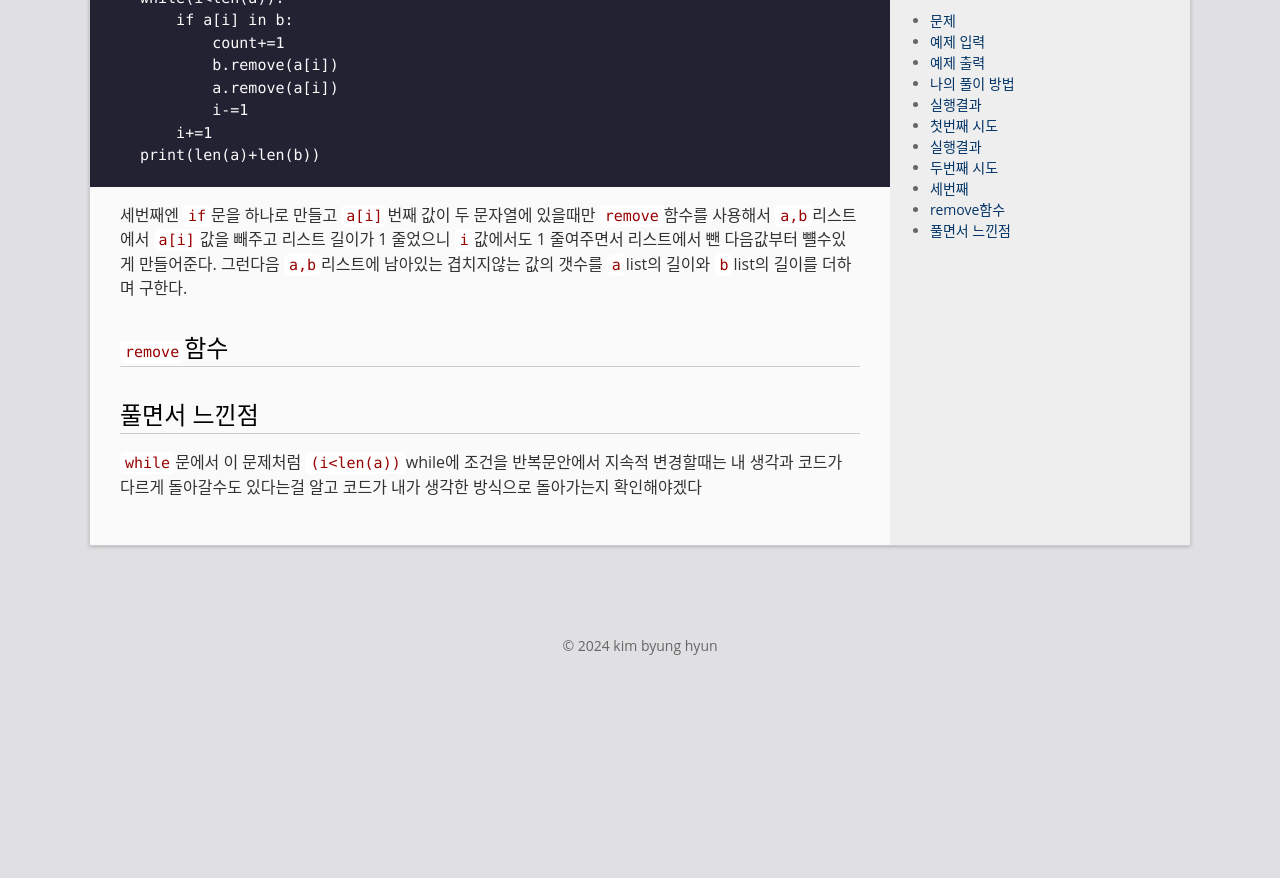
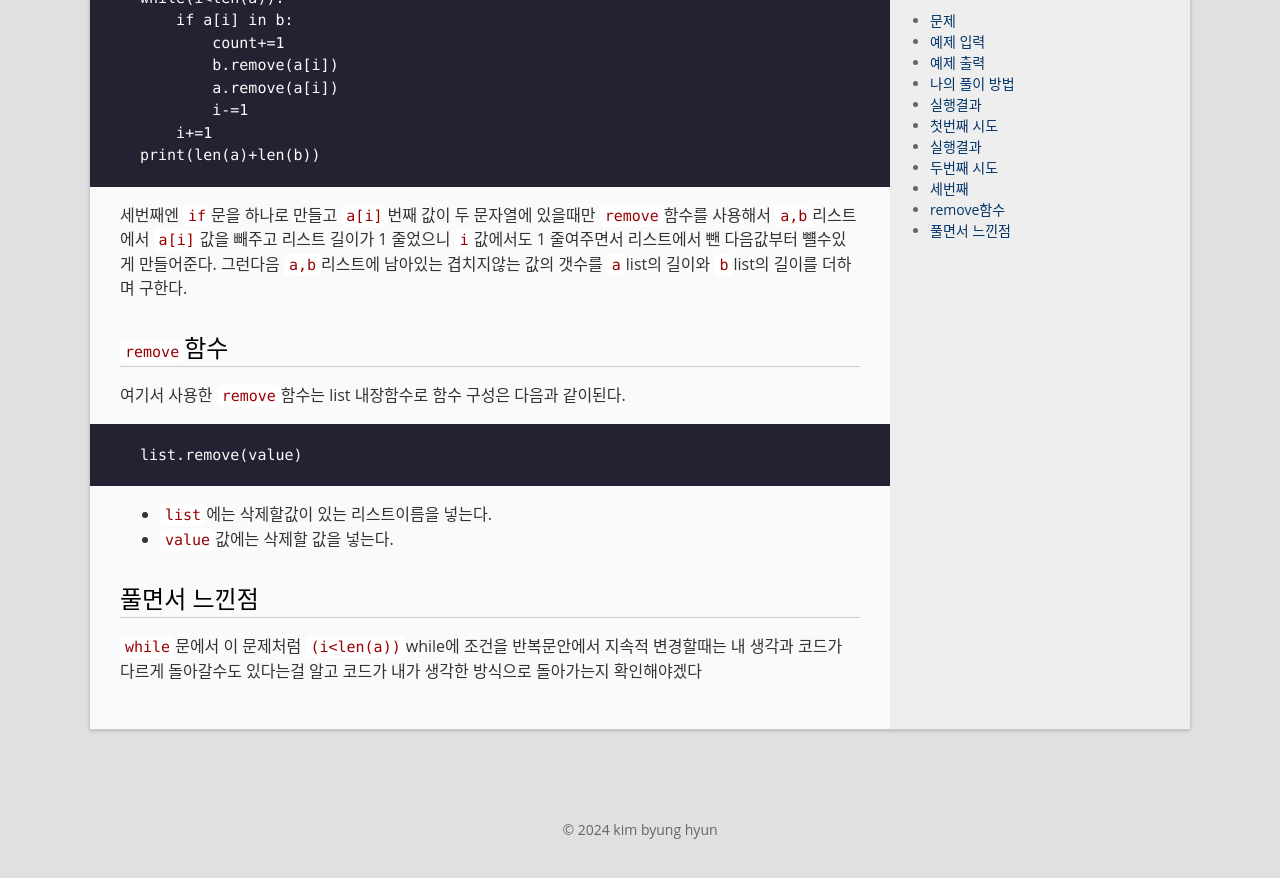
Before and after one commit to bh6366632/bh6366632.github.com, a Jekyll site: the page built from _posts/2024-04-06-anagram.md, in a window 1280 px wide and 900 px high, scrolled down 2772 px. Shown: the top 878 px of the window. Built offline with Jekyll 4.4.1, drawn with Linux system fonts in a browser that asks for light colours; before the commit the page ends 3488 px from its top, so only the background shows below that.

Commit message:
Update 2024-04-06-anagram.md

````diff
--- a/_posts/2024-04-06-anagram.md
+++ b/_posts/2024-04-06-anagram.md
@@ -110,6 +110,13 @@ print(len(a)+len(b))
 그런다음 `a,b`리스트에 남아있는 겹치지않는 값의 갯수를 `a`list의 길이와 `b`list의 길이를 더하며 구한다.
 
 # `remove`함수
+여기서 사용한 `remove`함수는 list 내장함수로 함수 구성은 다음과 같이된다.
+```
+list.remove(value)
+```
+- `list`에는 삭제할값이 있는 리스트이름을 넣는다.
+- `value`값에는 삭제할 값을 넣는다.
+
 
 # 풀면서 느낀점
 `while`문에서 이 문제처럼 `(i<len(a))`while에 조건을 반복문안에서 지속적 변경할때는
````
